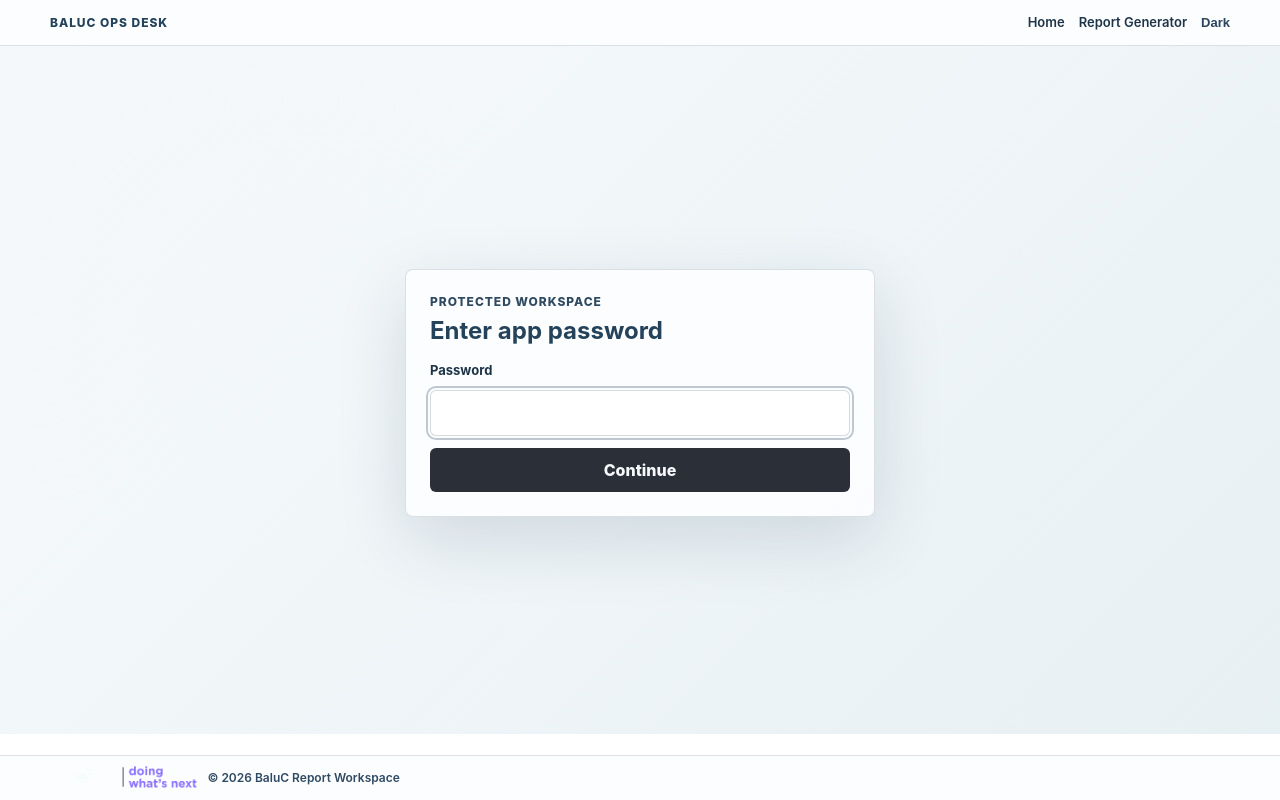
After one commit to sarbadal/baluc-report-generator, a Flask app: template app/templates/auth/login.html in a window 1280 px wide. The commit adds this page. Run offline with Flask 3, Linux system fonts and the light colour scheme; the template is opened without the code that fills it, so the values that code supplies are empty.

Commit message:
add app password

```diff
--- a/app/__init__.py
+++ b/app/__init__.py
@@ -65,6 +65,7 @@ _load_selected_env_keys(
     {
         "APP_ENV",
         "ENV_TYPE",
+        "APP_PASSWORD",
         "REPORT_TRIGGER_FUNCTION_URL",
         "REPORT_TRIGGER_TIMEOUT_SECONDS",
         "REPORT_TRIGGER_AUTH_TOKEN",
@@ -74,6 +75,7 @@ _load_selected_env_keys(
     },
 )
 
+from app.blueprints.auth import register_app_password_gate
 from app.blueprints import register_blueprints
 from app.config import get_config
 from app.core.logging import configure_logging
@@ -167,6 +169,7 @@ def create_app(config_object: str | None = None) -> Flask:
     )
 
     register_blueprints(app)
+    register_app_password_gate(app)
 
     def static_asset(filename: str) -> str:
         """Resolve static asset URL from local static in dev, GCS in prod."""
@@ -183,6 +186,7 @@ def create_app(config_object: str | None = None) -> Flask:
         return {
             "current_year": datetime.now(IST_TZ).year,
             "static_asset": static_asset,
+            "app_password_enabled": bool(str(app.config.get("APP_PASSWORD", "")).strip()),
         }
 
     return app
--- a/app/blueprints/__init__.py
+++ b/app/blueprints/__init__.py
@@ -5,12 +5,14 @@ Group feature blueprints in this package and register them centrally here.
 
 from flask import Flask
 
+from app.blueprints.auth import auth_blueprint
 from app.blueprints.home import home_blueprint
 
 
 def register_blueprints(app: Flask) -> None:
     """Register all HTTP blueprints with the application."""
     blueprints = [
+        auth_blueprint,
         home_blueprint,
     ]
 
--- /dev/null
+++ b/app/blueprints/auth.py
@@ -0,0 +1,80 @@
+"""Application-level password authentication."""
+
+from __future__ import annotations
+
+from hmac import compare_digest
+
+from flask import Blueprint
+from flask import current_app
+from flask import redirect
+from flask import render_template
+from flask import request
+from flask import session
+from flask import url_for
+
+
+auth_blueprint = Blueprint("auth", __name__, url_prefix="/auth")
+SESSION_AUTH_KEY = "app_password_authenticated"
+EXEMPT_ENDPOINTS = {"auth.login", "auth.logout", "static"}
+
+
+def register_app_password_gate(app) -> None:
+    """Require the configured app password before serving application endpoints."""
+
+    @app.before_request
+    def require_app_password():
+        expected_password = _configured_app_password()
+        if not expected_password or request.endpoint in EXEMPT_ENDPOINTS:
+            return None
+
+        if session.get(SESSION_AUTH_KEY) is True:
+            return None
+
+        return redirect(url_for("auth.login", next=_current_path_with_query()))
+
+
+@auth_blueprint.route("/login", methods=["GET", "POST"])
+def login():
+    """Authenticate a user with the app-level password."""
+    expected_password = _configured_app_password()
+    if not expected_password:
+        return redirect(url_for("home.home"))
+
+    next_url = _safe_next_path(request.values.get("next"))
+    error = None
+
+    if request.method == "POST":
+        submitted_password = request.form.get("password", "")
+        if compare_digest(submitted_password, expected_password):
+            session[SESSION_AUTH_KEY] = True
+            return redirect(next_url)
+        error = "Incorrect password."
+
+    return render_template("auth/login.html", error=error, next_url=next_url)
+
+
+@auth_blueprint.route("/logout", methods=["POST"])
+def logout():
+    """Clear app-level password authentication from the current session."""
+    session.pop(SESSION_AUTH_KEY, None)
+    if _configured_app_password():
+        return redirect(url_for("auth.login"))
+    return redirect(url_for("home.home"))
+
+
+def _configured_app_password() -> str:
+    return str(current_app.config.get("APP_PASSWORD", "")).strip()
+
+
+def _current_path_with_query() -> str:
+    if request.query_string:
+        return f"{request.path}?{request.query_string.decode('utf-8', errors='ignore')}"
+    return request.path
+
+
+def _safe_next_path(raw_next: str | None) -> str:
+    if raw_next and raw_next.startswith("/") and not raw_next.startswith("//"):
+        return raw_next
+    if "home.home" in current_app.view_functions:
+        return url_for("home.home")
+    return "/"
--- a/app/config.py
+++ b/app/config.py
@@ -152,6 +152,7 @@ class BaseConfig:
     SECRET_KEY = os.getenv("SECRET_KEY")
     if not SECRET_KEY:
         SECRET_KEY = "change-me-in-production"
+    APP_PASSWORD = os.getenv("APP_PASSWORD", "").strip()
 
 
 class DevelopmentConfig(BaseConfig):
--- /dev/null
+++ b/app/static/css/auth.css
@@ -0,0 +1,109 @@
+.auth-body {
+  overflow-y: hidden;
+}
+
+.auth-page {
+  box-sizing: border-box;
+  min-height: calc(100svh - var(--footer-height) - 60px);
+  display: grid;
+  place-items: center;
+  padding: 24px 18px 18px;
+  background:
+    linear-gradient(135deg, rgba(247, 250, 252, 0.92), rgba(222, 234, 239, 0.72)),
+    radial-gradient(circle at top left, rgba(43, 48, 56, 0.12), transparent 32%);
+}
+
+:root[data-theme="dark"] .auth-page {
+  background:
+    linear-gradient(135deg, rgba(28, 31, 36, 0.96), rgba(39, 49, 55, 0.9)),
+    radial-gradient(circle at top left, rgba(227, 230, 235, 0.1), transparent 34%);
+}
+
+.auth-panel {
+  width: min(100%, 420px);
+  border: 1px solid var(--header-border);
+  border-radius: 8px;
+  padding: 24px;
+  background: var(--header-bg);
+  box-shadow: 0 22px 70px rgba(17, 53, 72, 0.14);
+}
+
+.auth-kicker {
+  margin: 0 0 8px;
+  color: var(--footer-text);
+  font-size: 12px;
+  font-weight: 800;
+  letter-spacing: 0.08em;
+  text-transform: uppercase;
+}
+
+.auth-panel h1 {
+  margin: 0 0 18px;
+  color: var(--brand-color);
+  font-size: 24px;
+  line-height: 1.15;
+}
+
+.auth-form {
+  display: grid;
+  gap: 12px;
+}
+
+.auth-form label {
+  color: var(--nav-text);
+  font-size: 13px;
+  font-weight: 700;
+}
+
+.auth-form input[type="password"] {
+  width: 100%;
+  box-sizing: border-box;
+  border: 1px solid var(--nav-border);
+  border-radius: 6px;
+  padding: 12px 14px;
+  color: var(--nav-text);
+  background: var(--nav-bg);
+  font: inherit;
+}
+
+.auth-form input[type="password"]:focus {
+  outline: 2px solid rgba(36, 67, 90, 0.28);
+  outline-offset: 2px;
+}
+
+.auth-error {
+  margin: 0;
+  color: #b42318;
+  font-size: 13px;
+  font-weight: 700;
+}
+
+.auth-form button {
+  border: 0;
+  border-radius: 6px;
+  padding: 12px 14px;
+  color: var(--nav-active-text);
+  background: var(--nav-active-bg);
+  font: inherit;
+  font-weight: 800;
+  cursor: pointer;
+}
+
+.auth-form button:hover {
+  filter: brightness(1.08);
+}
+
+@media (max-width: 620px) {
+  .auth-page {
+    min-height: calc(100svh - var(--footer-height) - 92px);
+    padding: 16px 14px 14px;
+  }
+
+  .auth-panel {
+    padding: 20px;
+  }
+
+  .auth-panel h1 {
+    font-size: 22px;
+  }
+}
--- a/app/static/css/global.css
+++ b/app/static/css/global.css
@@ -102,6 +102,15 @@ body {
   border-bottom-color: var(--nav-border);
 }
 
+.app-nav-form {
+  margin: 0;
+}
+
+.app-nav-button {
+  cursor: pointer;
+  font-family: inherit;
+}
+
 .app-nav-link.is-active,
 .app-nav-link[aria-current="page"] {
   color: var(--brand-color);
--- /dev/null
+++ b/app/templates/auth/login.html
@@ -0,0 +1,27 @@
+{% extends "layouts/base.html" %}
+
+{% block page_title %}Sign In | BaluC{% endblock %}
+
+{% block body_class %}auth-body{% endblock %}
+
+{% block styles %}
+  <link rel="stylesheet" href="{{ static_asset('css/auth.css') }}" />
+{% endblock %}
+
+{% block body %}
+  <main class="auth-page" aria-labelledby="auth-title">
+    <section class="auth-panel">
+      <p class="auth-kicker">Protected Workspace</p>
+      <h1 id="auth-title">Enter app password</h1>
+      <form class="auth-form" method="post" action="{{ url_for('auth.login') }}">
+        <input type="hidden" name="next" value="{{ next_url }}" />
+        <label for="password">Password</label>
+        <input id="password" name="password" type="password" autocomplete="current-password" autofocus required />
+        {% if error %}
+          <p class="auth-error" role="alert">{{ error }}</p>
+        {% endif %}
+        <button type="submit">Continue</button>
+      </form>
+    </section>
+  </main>
+{% endblock %}
--- a/app/templates/components/global/header.html
+++ b/app/templates/components/global/header.html
@@ -4,6 +4,11 @@
     <nav class="app-nav" aria-label="Primary">
       <a class="app-nav-link{% if request.endpoint == 'home.home' %} is-active{% endif %}" href="{{ url_for('home.home') }}" {% if request.endpoint == 'home.home' %}aria-current="page"{% endif %}>Home</a>
       <a class="app-nav-link{% if request.endpoint == 'home.report_generator_page' %} is-active{% endif %}" href="{{ url_for('home.report_generator_page') }}" {% if request.endpoint == 'home.report_generator_page' %}aria-current="page"{% endif %}>Report Generator</a>
+      {% if app_password_enabled and session.get('app_password_authenticated') %}
+        <form class="app-nav-form" method="post" action="{{ url_for('auth.logout') }}">
+          <button class="app-nav-link app-nav-button" type="submit">Logout</button>
+        </form>
+      {% endif %}
       <button class="theme-toggle" type="button" id="theme-toggle" aria-label="Toggle dark and light theme">
         <span class="theme-toggle-label" id="theme-toggle-label">Dark</span>
       </button>
--- a/app/templates/layouts/base.html
+++ b/app/templates/layouts/base.html
@@ -20,7 +20,7 @@
     <link rel="stylesheet" href="{{ static_asset('css/global.css') }}" />
     {% block styles %}{% endblock %}
   </head>
-  <body>
+  <body class="{% block body_class %}{% endblock %}">
     {% include "components/global/header.html" %}
     <div class="app-main">{% block body %}{% endblock %}</div>
     {% include "components/global/footer.html" %}
```
Also changed, not shown: tests/test_app_password_auth.py (added, +82 -0 lines), README.md, 1 other file.
